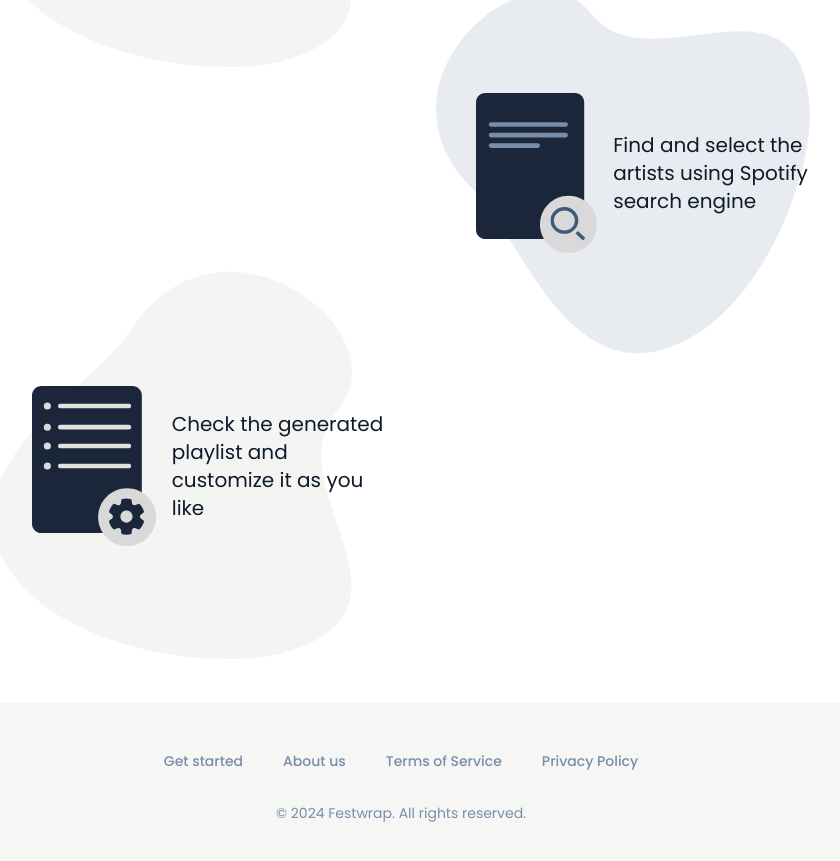
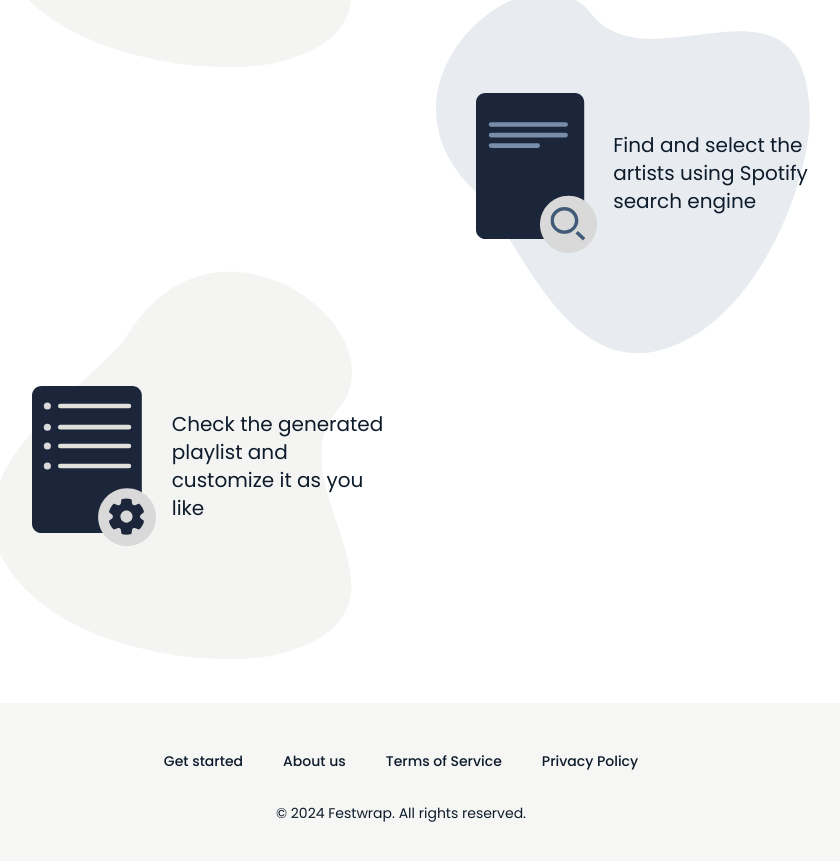
Before and after one commit to festwrap/festwrap-ui, a Next.js app: page / in a window 1280 px wide. Shown: the part 1045-1906 px from the top of the page, without its empty margins (239-1079 px from the left). Built offline with nearby package versions, Linux system fonts and the light colour scheme; no server answers.

Commit message:
fix(a11y): add more contrast in footer text

```diff
--- a/src/components/layout/Footer.tsx
+++ b/src/components/layout/Footer.tsx
@@ -3,7 +3,7 @@ import Link from "next/link"
 const Footer = () => {
   const currentYear = new Date().getFullYear()
   return (
-    <footer className="bg-secondary bg-opacity-30 text-light">
+    <footer className="bg-secondary bg-opacity-30 text-dark">
       <div className="max-w-7xl mx-auto py-12 px-4 sm:px-6 lg:px-8">
         <div className="flex justify-center space-x-6">
           <nav className="flex flex-col sm:flex-row gap-5 sm:gap-10 font-medium text-sm">
--- a/tailwind.config.ts
+++ b/tailwind.config.ts
@@ -14,6 +14,7 @@ const config: Config = {
         secondary: "#E0E1DD",
         tertiary: "#778DA9",
         dark: "#0D1B2A",
+        "dark-blue": "#415A77",
         light: "#778DA9",
         spotify: "#00DA5A",
       },
```
